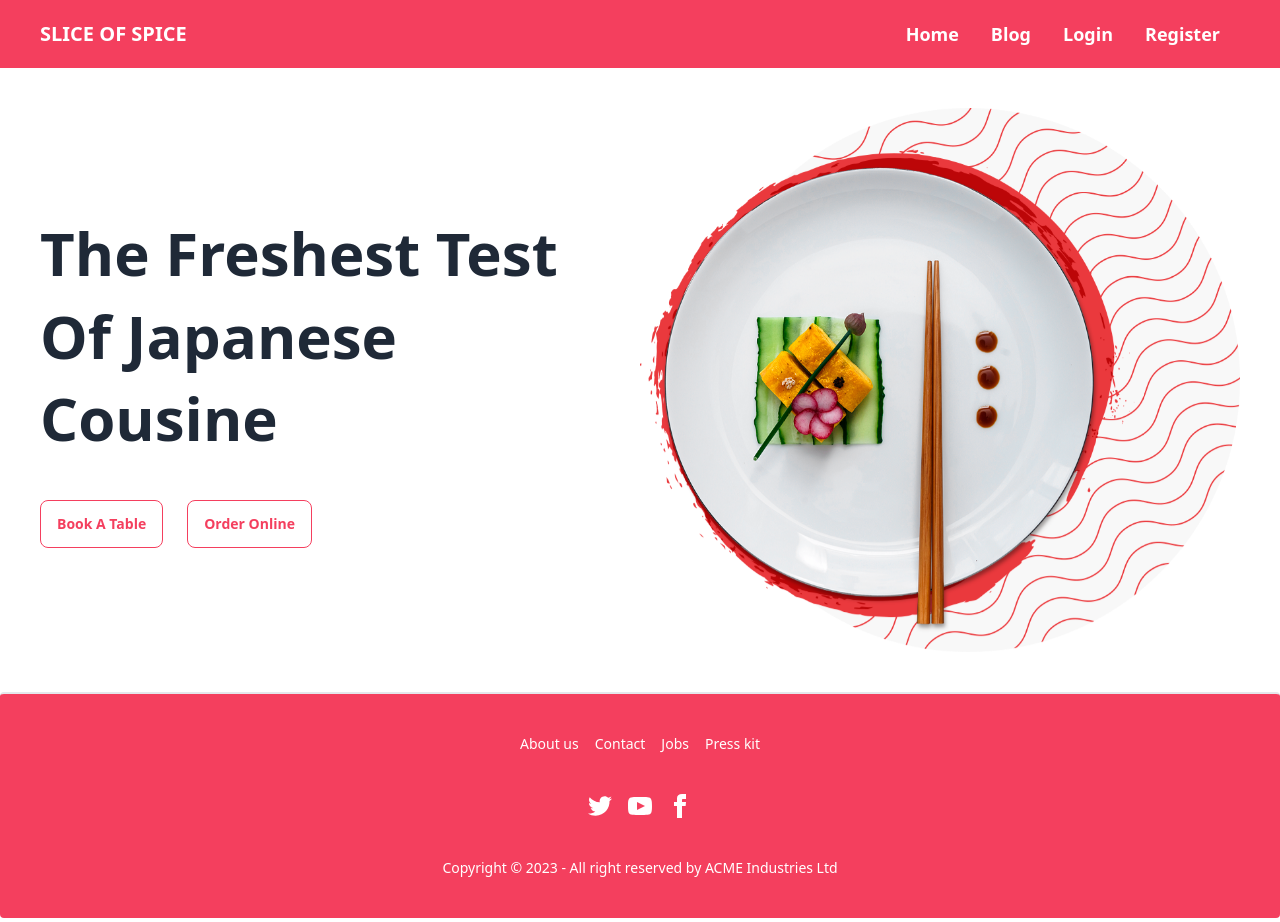
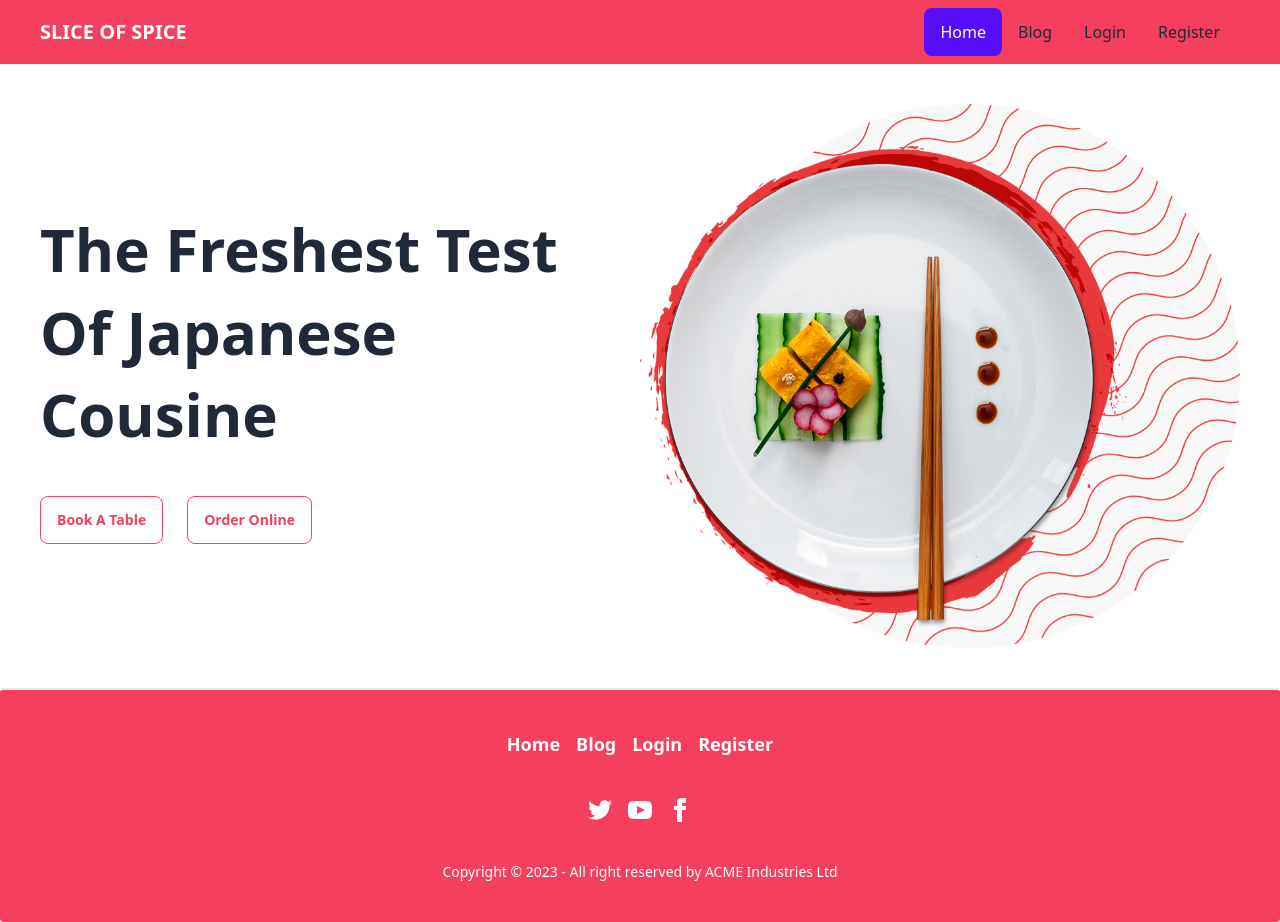
Before and after one commit to nazmulayyan/slice-of-spice-clinet, a React (Vite) app: page / in a window 1280 px wide. Built offline with nearby package versions, Linux system fonts and the light colour scheme.

Commit message:
not found page created

```diff
--- /dev/null
+++ b/src/component/ActiveLink/ActiveLink.jsx
@@ -0,0 +1,15 @@
+import React, { children } from 'react';
+import { NavLink } from 'react-router-dom';
+
+const ActiveLink = ({to, children}) => {
+    return (
+        <NavLink
+            to={to}
+            className={({ isActive}) => isActive ? "active" : "" }
+        >
+            {children}
+        </NavLink>
+    );
+};
+
+export default ActiveLink;
--- a/src/component/Footer/Footer.jsx
+++ b/src/component/Footer/Footer.jsx
@@ -1,14 +1,15 @@
 import React from 'react';
+import { Link } from 'react-router-dom';
 
 const Footer = () => {
     return (
         <div>
             <footer className="footer footer-center border-t-2 p-10 bg-rose-500 text-base-content rounded">
                 <div className="grid grid-flow-col gap-4">
-                    <a className="link link-hover text-white">About us</a>
-                    <a className="link link-hover text-white">Contact</a>
-                    <a className="link link-hover text-white">Jobs</a>
-                    <a className="link link-hover text-white">Press kit</a>
+                    <Link className='text-white text-lg font-semibold' to='/'>Home</Link>
+                    <Link className='text-white text-lg font-semibold' to='/blog'>Blog</Link>
+                    <Link className='text-white text-lg font-semibold' to='/login'>Login</Link>
+                    <Link className='text-white text-lg font-semibold' to='/register'>Register</Link>
                 </div>
                 <div>
                     <div className="grid grid-flow-col gap-4">
--- a/src/component/Header/Header.jsx
+++ b/src/component/Header/Header.jsx
@@ -1,13 +1,30 @@
 import React from 'react';
 import { Link } from 'react-router-dom';
+import ActiveLink from '../ActiveLink/ActiveLink';
 
 const Header = () => {
     return (
         <div className='bg-rose-500'>
-            <div className="navbar md:px-10 px-5">
+            <div className="navbar md:px-10 px-5 ">
                 <div className="navbar-start">
                     <Link className="font-bold text-xl uppercase text-white" to='/'>Slice of Spice</Link>
-                    <div className="dropdown">
+
+
+                </div>
+
+
+                <div className='navbar-end'>
+
+                    <div className="me-0 hidden lg:flex">
+                        <ul className="menu menu-horizontal px-1">
+                            <li><ActiveLink className='text-white text-lg font-semibold' to='/'>Home</ActiveLink></li>
+                            <li><ActiveLink className='text-white text-lg font-semibold' to='/blog'>Blog</ActiveLink></li>
+                            <li><ActiveLink className='text-white text-lg font-semibold' to='/login'>Login</ActiveLink></li>
+                            <li><ActiveLink className='text-white text-lg font-semibold' to='/register'>Register</ActiveLink></li>
+                        </ul>
+                    </div>
+
+                    <div className="dropdown dropdown-bottom dropdown-end">
 
                         <label tabIndex={0} className="btn btn-ghost me-0 lg:hidden">
                             <svg xmlns="http://www.w3.org/2000/svg" className="h-5 w-5" fill="none" viewBox="0 0 24 24" stroke="currentColor"><path strokeLinecap="round" strokeLinejoin="round" strokeWidth="2" d="M4 6h16M4 12h8m-8 6h16" /></svg>
@@ -22,14 +39,7 @@ const Header = () => {
 
                     </div>
 
-                </div>
-                <div className="navbar-end hidden lg:flex">
-                    <ul className="menu menu-horizontal px-1">
-                        <li><Link className='text-white text-lg font-semibold' to='/'>Home</Link></li>
-                        <li><Link className='text-white text-lg font-semibold' to='/blog'>Blog</Link></li>
-                        <li><Link className='text-white text-lg font-semibold' to='/login'>Login</Link></li>
-                        <li><Link className='text-white text-lg font-semibold' to='/register'>Register</Link></li>
-                    </ul>
+
                 </div>
             </div>
         </div>
--- /dev/null
+++ b/src/component/NotFoundPage/NotFoundPage.jsx
@@ -0,0 +1,11 @@
+import React from 'react';
+import notFoundPage from '../../assets/notFoundPage/notfoundpage.png'
+const NotFoundPage = () => {
+    return (
+        <div className='flex justify-center'>
+            <img src={notFoundPage} alt="" />
+        </div>
+    );
+};
+
+export default NotFoundPage;
--- a/src/main.jsx
+++ b/src/main.jsx
@@ -10,6 +10,7 @@ import Blog from './component/Blog/Blog.jsx';
 import Home from './component/Home/Home.jsx';
 import Login from './component/Login/Login.jsx';
 import Register from './component/Register/Register.jsx';
+import NotFoundPage from './component/NotFoundPage/NotFoundPage';
 
 const router = createBrowserRouter([
   {
@@ -32,6 +33,10 @@ const router = createBrowserRouter([
         path:'/register',
         element: <Register></Register>
       },
+      {
+        path: '*',
+        element: <NotFoundPage></NotFoundPage>
+      }
 
     ]
   },
```
Also changed, not shown: src/assets/notFoundPage/notfoundpage.png (added).
